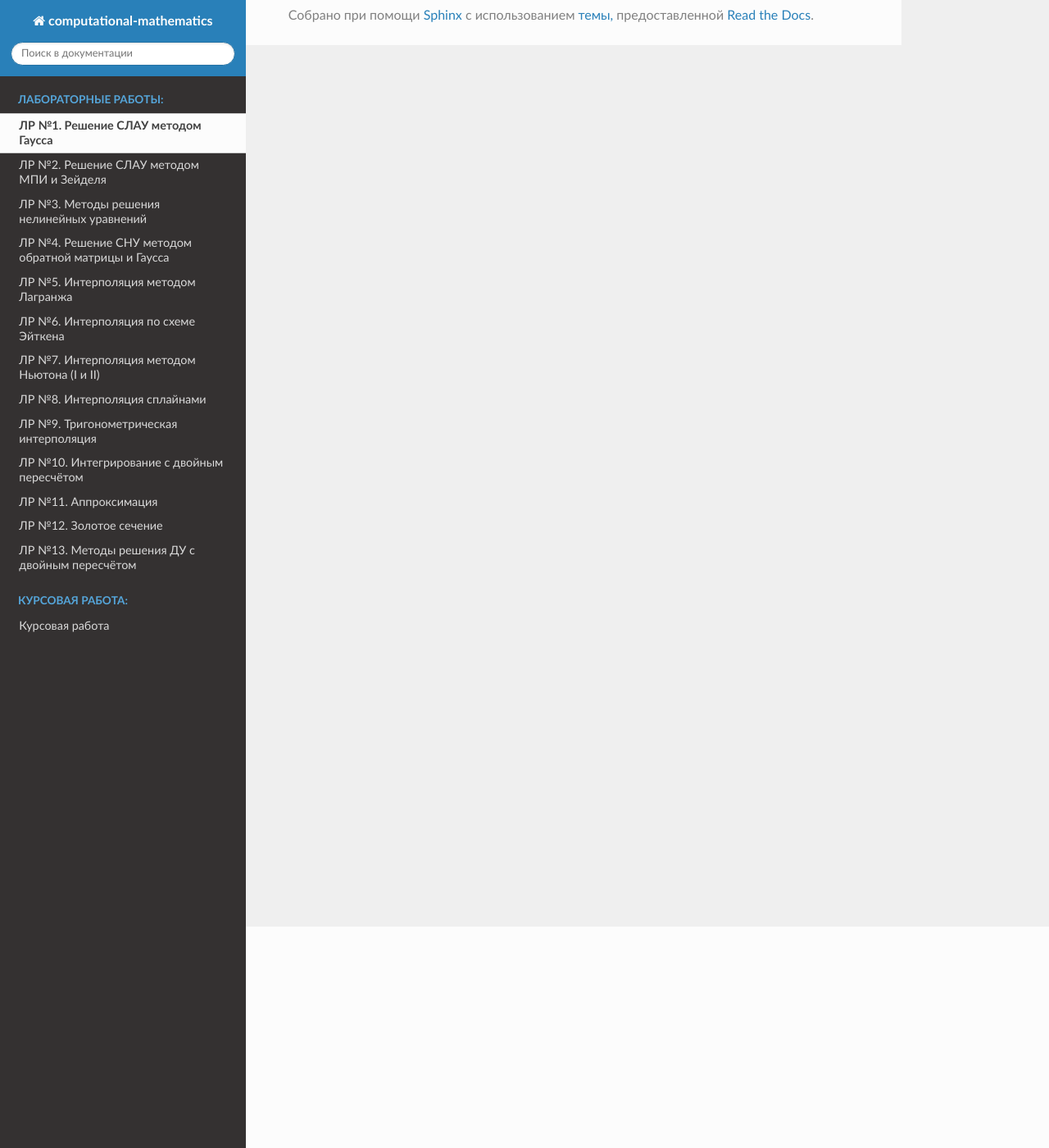
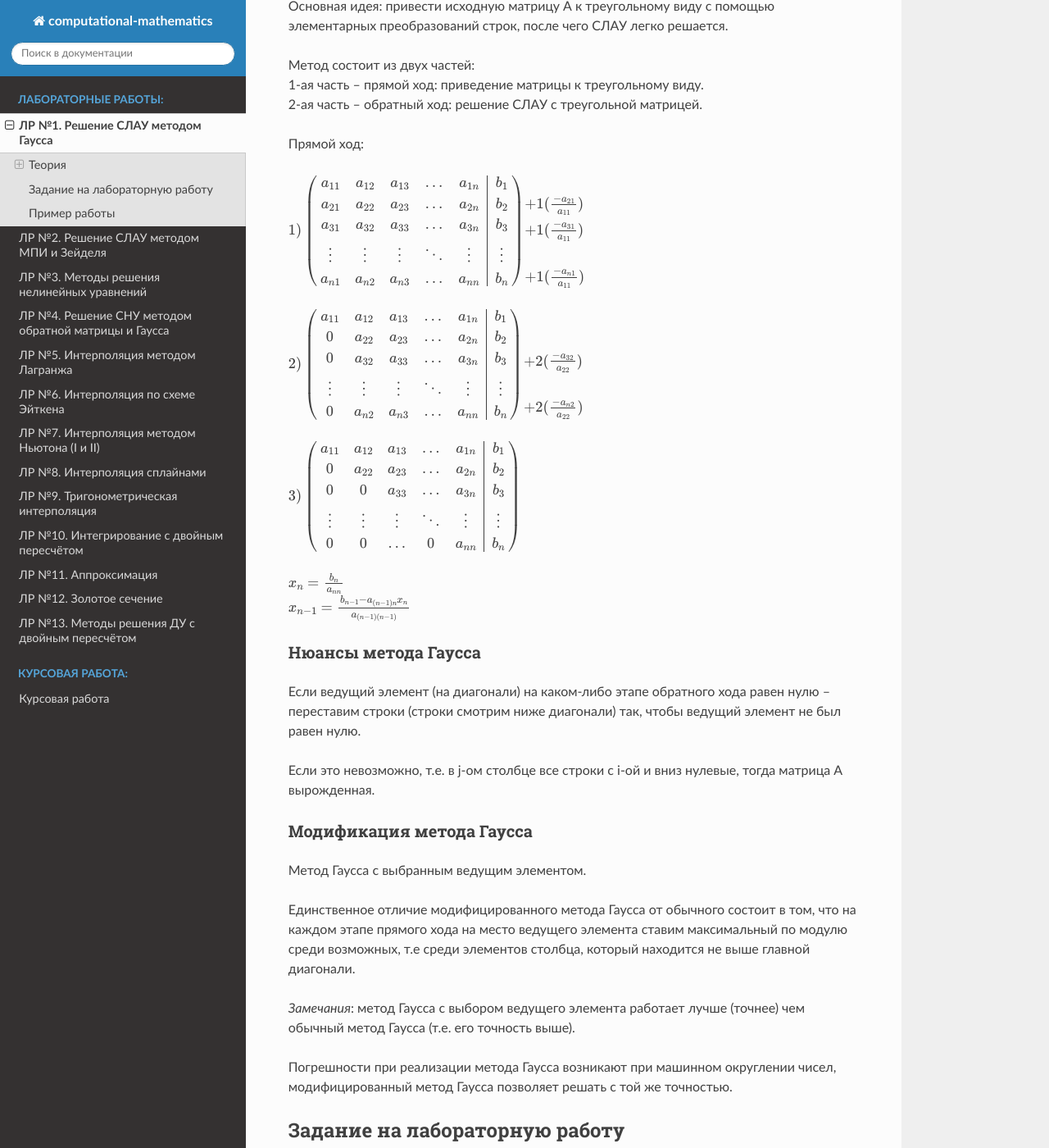
Before and after one commit to RipeCherries/computational-mathematics, a Sphinx documentation site: the page built from source/lab_1.rst, in a window 1280 px wide and 1400 px high, scrolled down 270 px. Shown: the whole window at 82% size. Built offline with Sphinx 7.4.7 and the Read the Docs theme 2.0.0, drawn with Linux system fonts in a browser that asks for light colours; some of the changed text lies outside the part shown.

Commit message:
Add Lab_1

```diff
--- a/source/lab_1.rst
+++ b/source/lab_1.rst
@@ -1,2 +1,68 @@
 ЛР №1. Решение СЛАУ методом Гаусса
 ==================================
+
+Теория
+------
+
+Метод Гаусса
+~~~~~~~~~~~~~~~~~~~~~~~~~~~~~~~~~~~~~~~~~~~~
+
+| Основная идея: привести исходную матрицу А к треугольному виду с помощью элементарных преобразований строк, после чего СЛАУ легко решается.
+
+| Метод состоит из двух частей:
+| 1-ая часть – прямой ход: приведение матрицы к треугольному виду.
+| 2-ая часть – обратный ход: решение СЛАУ с треугольной матрицей.
+
+| Прямой ход:
+
+| :math:`1) \left( \begin{array}{ccccc|c}  a_{11} & a_{12} & a_{13} & \ldots & a_{1n} & b_{1}\\ a_{21} & a_{22} & a_{23} & \ldots & a_{2n} & b_{2}\\ a_{31} & a_{32} & a_{33} & \ldots & a_{3n} & b_{3}\\ \vdots & \vdots & \vdots & \ddots & \vdots & \vdots\\ a_{n1} & a_{n2} & a_{n3} & \ldots & a_{nn} & b_{n}  \end{array} \right)  \begin{array}{l} \\ + 1(\frac{-a_{21}}{a_{11}}) \\ + 1(\frac{-a_{31}}{a_{11}}) \\ \\ + 1(\frac{-a_{n1}}{a_{11}}) \end{array}`
+
+| :math:`2) \left( \begin{array}{ccccc|c}  a_{11} & a_{12} & a_{13} & \ldots & a_{1n} & b_{1}\\ 0 & a_{22} & a_{23} & \ldots & a_{2n} & b_{2}\\ 0 & a_{32} & a_{33} & \ldots & a_{3n} & b_{3}\\ \vdots & \vdots & \vdots & \ddots & \vdots & \vdots\\ 0 & a_{n2} & a_{n3} & \ldots & a_{nn} & b_{n}  \end{array} \right)  \begin{array}{l} \\ \\ + 2(\frac{-a_{32}}{a_{22}}) \\ \\ + 2(\frac{-a_{n2}}{a_{22}}) \end{array}`
+
+| :math:`3) \left( \begin{array}{ccccc|c}  a_{11} & a_{12} & a_{13} & \ldots & a_{1n} & b_{1}\\ 0 & a_{22} & a_{23} & \ldots & a_{2n} & b_{2}\\ 0 & 0 & a_{33} & \ldots & a_{3n} & b_{3}\\ \vdots & \vdots & \vdots & \ddots & \vdots & \vdots\\ 0 & 0 & \ldots & 0 & a_{nn} & b_{n}  \end{array} \right)`
+
+| :math:`x_{n}=\frac{b_{n}}{a_{nn}}`
+| :math:`x_{n-1}=\frac{b_{n-1}-a_{(n-1)n}x_{n}}{a_{(n-1)(n-1)}}`
+
+Нюансы метода Гаусса
+~~~~~~~~~~~~~~~~~~~~
+
+| Если ведущий элемент (на диагонали) на каком-либо этапе обратного хода равен нулю – переставим строки (строки смотрим ниже диагонали) так, чтобы ведущий элемент не был равен нулю.
+|
+| Если это невозможно, т.е. в j-ом столбце все строки с i-ой и вниз нулевые, тогда матрица А вырожденная.
+
+Модификация метода Гаусса
+~~~~~~~~~~~~~~~~~~~~~~~~~~~~~~~~~~~~~~~~~~~~
+
+|   Метод Гаусса с выбранным ведущим элементом.
+|
+|   Единственное отличие модифицированного метода Гаусса от обычного состоит в том, что на каждом этапе прямого хода на место ведущего элемента ставим максимальный по модулю среди возможных, т.е среди элементов столбца, который находится не выше главной диагонали.
+|
+|   *Замечания*: метод Гаусса с выбором ведущего элемента работает лучше (точнее) чем обычный метод Гаусса (т.е. его точность выше).
+|
+|   Погрешности при реализации метода Гаусса возникают при машинном округлении чисел, модифицированный метод Гаусса позволяет решать с той же точностью.
+
+Задание на лабораторную работу
+------------------------------
+
+| Реализуйте программу, которая решает СЛАУ с помощью двух методов:
+| 1) Метод Гаусса
+| 2) Модифицированный метод Гаусса
+|
+| Система берётся из файла, для удобства написания программы в файле допускается указывать размер исходной матрицы.
+
+Пример работы
+-------------
+
+| Содержимое входного файла *input.txt*:
+|   3;3
+|   -2 1 -3 -8
+|   3 1 -6 -9
+|   1 1 2 5
+|
+| Ответ:
+|   a = 1
+|   b = 0
+|   c = 2
+|
+| **Важно**: программа должна выводить состояние СЛАУ на каждом этапе решения
```
